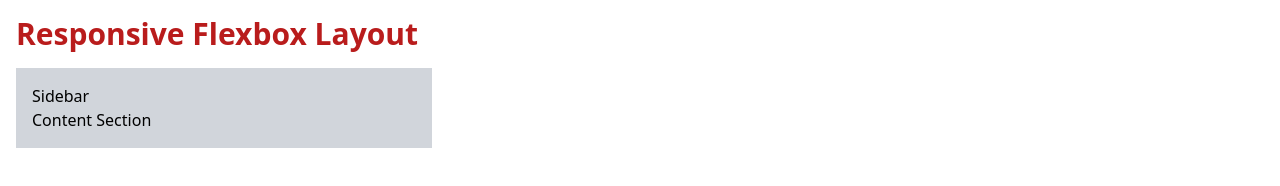
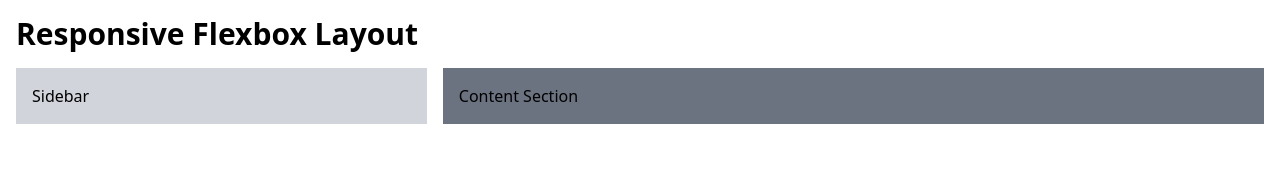
Before and after one commit to Kawona/alx-intermediate-frontend, a website: page 0x02-tailwind-css/4-flexbox_index.html in a window 1280 px wide. Drawn offline with nearby package versions, Linux system fonts and the light colour scheme; files that its build step writes are made by us from their sources.

Commit message:
Updated 4-flexbox-_html file

```diff
--- a/0x02-tailwind-css/4-flexbox_index.html
+++ b/0x02-tailwind-css/4-flexbox_index.html
@@ -15,12 +15,12 @@
 </head>
 <body class="p-4">
     <header class="mb-4">
-        <h1 class="text-3xl text-red-700 font-bold">Responsive Flexbox Layout</h1>
+        <h1 class="text-3xl text-dark-700 font-bold">Responsive Flexbox Layout</h1>
     </header>
 
-    <main class="w-1/3 bg-gray-300 p-4">
-        <aside>Sidebar</aside>
-        <section>Content Section</section>
+    <main class="flex space-x-4">
+        <aside class="w-1/3 bg-gray-300 p-4">Sidebar</aside>
+        <section class="w-2/3 bg-gray-500 p-4">Content Section</section>
     </main>
 
     <script src="https://cdn.tailwindcss.com"></script>
```
